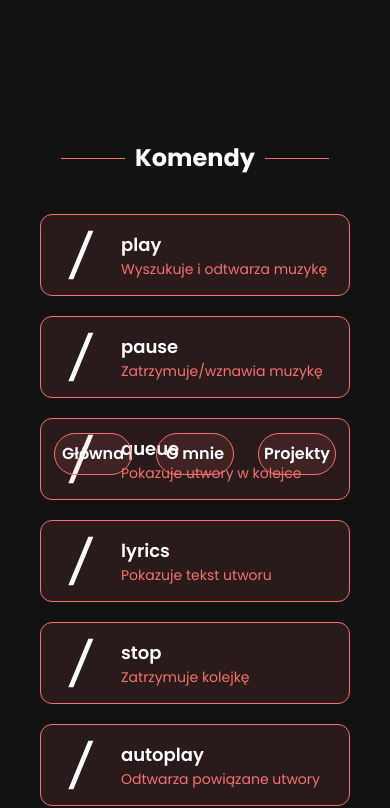
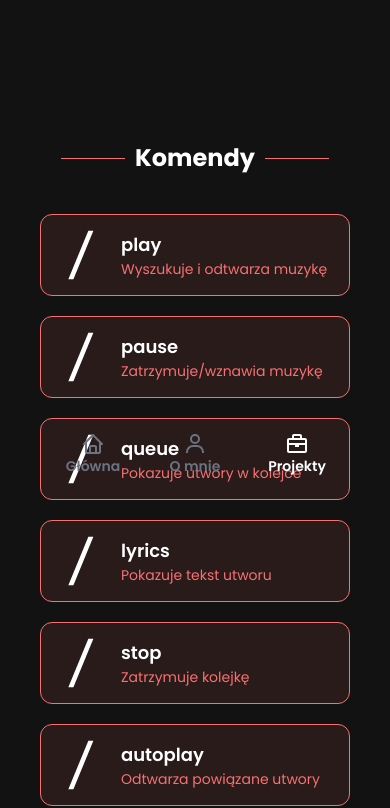
Before and after one commit to kruszeleq/kruszeleq.github.io, a Next.js app: page /projects/nextron in a window 390 px wide. Shown: the part 1192-2000 px from the top of the page. Built offline with nearby package versions, Linux system fonts and the light colour scheme.

Commit message:
changed mobile navbar style

```diff
--- a/src/components/main/buttons.tsx
+++ b/src/components/main/buttons.tsx
@@ -14,7 +14,7 @@ export default function Buttons({
 		<Link
 			href={href}
 			className={cn(
-				currentPath === href ? "router-active" : "router-noactive",
+				currentPath == href || (href !== '/' && currentPath.startsWith(href)) ? "router-active" : "router-noactive",
 				"fadein-bot",
 			)}
 		>
--- a/src/components/main/navbar.tsx
+++ b/src/components/main/navbar.tsx
@@ -5,8 +5,11 @@ import { useState } from "react";
 import { AiOutlineClose, AiOutlineMenu } from "react-icons/ai";
 import { FaDiscord, FaGithub } from "react-icons/fa";
 import Buttons from "./buttons";
+import { BiBriefcase, BiHome, BiUser } from "react-icons/bi";
+import { usePathname } from "next/navigation";
 
 export default function Navbar() {
+	const pathname = usePathname();
 	const [nav, setNav] = useState(false);
 
 	const handleNav = () => {
@@ -17,14 +20,17 @@ export default function Navbar() {
 		{
 			href: "/",
 			text: "Główna",
+			icon: <BiHome className="h-6 w-6" />
 		},
 		{
 			href: "/about",
 			text: "O mnie",
+			icon: <BiUser className="h-6 w-6" />
 		},
 		{
 			href: "/projects",
 			text: "Projekty",
+			icon: <BiBriefcase className="h-6 w-6" />
 		},
 	];
 
@@ -72,7 +78,7 @@ export default function Navbar() {
 					})}
 					<div
 						onClick={handleNav}
-						className="block md:hidden text-muted-foreground"
+						className="block md:hidden text-muted-foreground fadein-bot duration-300"
 					>
 						{nav ? (
 							<AiOutlineClose className="w-5 h-5" />
@@ -85,20 +91,20 @@ export default function Navbar() {
 			<div
 				className={cn(
 					nav
-						? "fixed md:hidden bottom-0 left-0 h-[10%] w-full border-t border-t-red-400 bg-red-400/10 backdrop-blur-xl ease-in-out duration-500"
+						? "fixed md:hidden bottom-0 left-0 h-[10%] w-full border-t border-t-[#383838] bg-[#1e1e1f] ease-in-out duration-500"
 						: "ease-in-out h-[10%] duration-1000 fixed left-0 right-0 bottom-[-100%]",
 					"z-10",
 				)}
 			>
-				<div className="flex justify-center h-full items-center text-center space-x-6 text-white">
+				<div className="flex justify-center h-full items-center text-center space-x-6 text-muted-foreground">
 					{navItems.map((item, i) => {
 						return (
 							<Link
 								key={i}
 								href={item.href}
-								className="text-nowrap border border-red-400 py-2 w-1/5 text-center bg-red-400 bg-opacity-10 rounded-3xl"
+								className={cn("text-nowrap w-1/5 text-center flex flex-col items-center text-sm transition-colors duration-300", pathname == item.href || (item.href !== '/' && pathname.startsWith(item.href)) ? "text-white" : "")}
 							>
-								{item.text}
+								{item.icon} {item.text}
 							</Link>
 						);
 					})}
```
